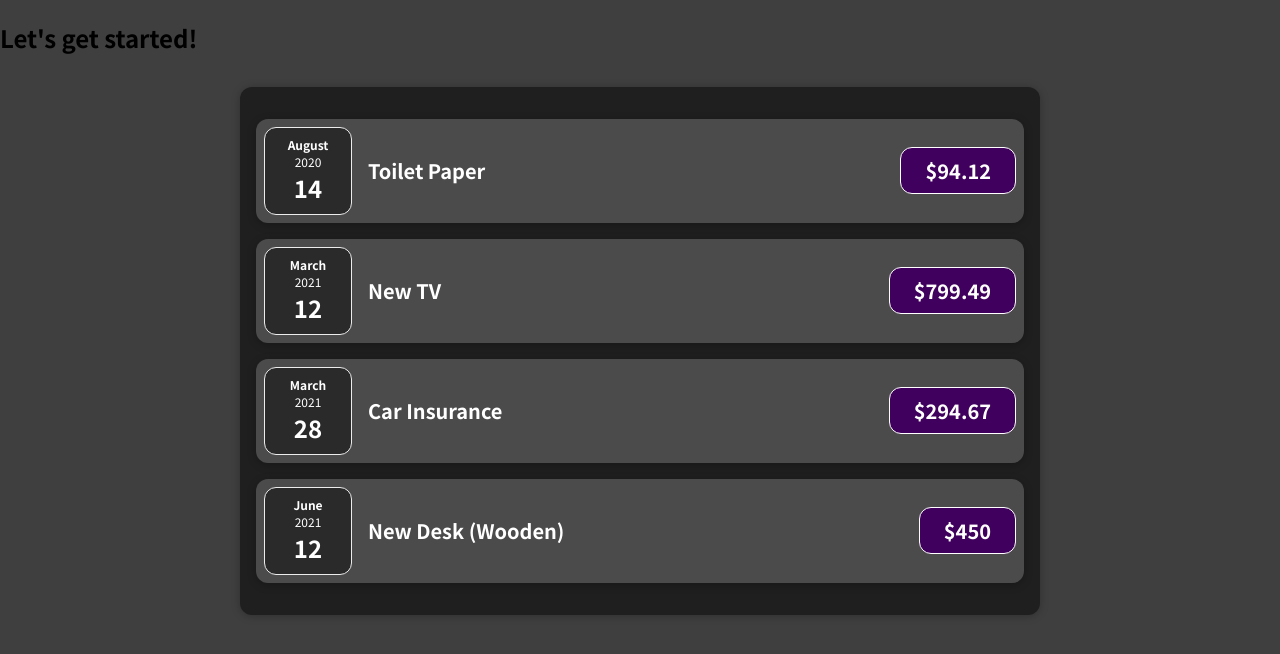
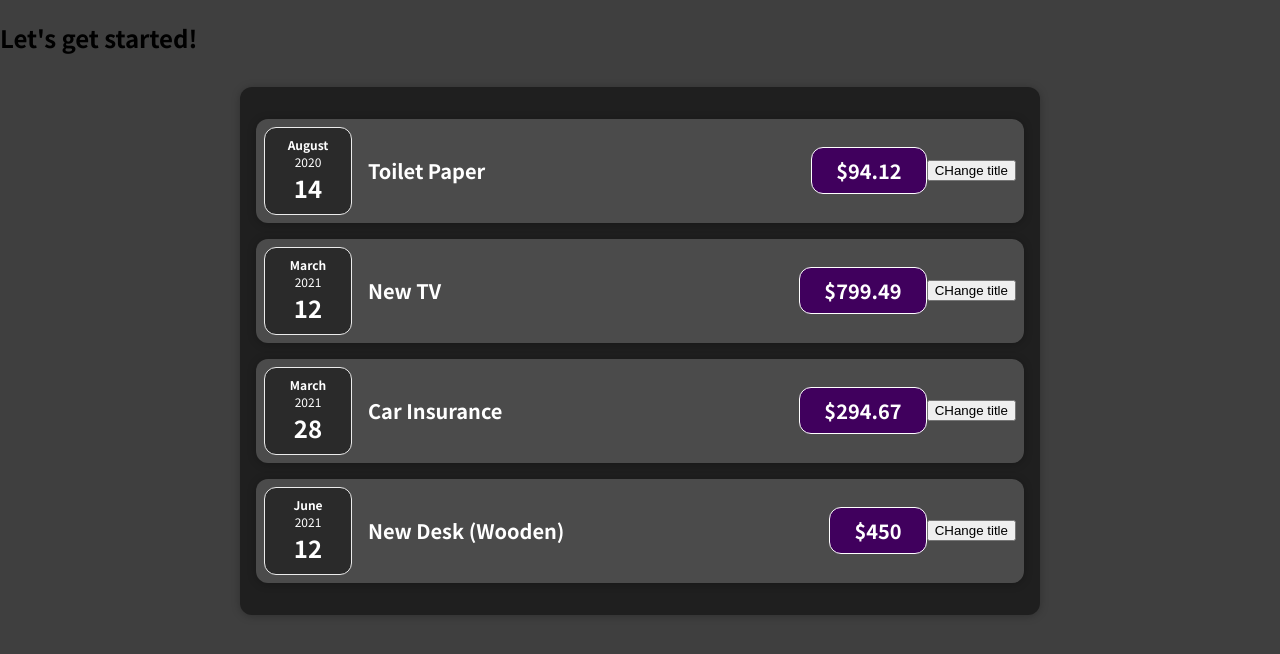
Before and after one commit to souvik150/React-Expense-Tracker, a React (Create React App) app: page / in a window 1280 px wide. Shown: the top 654 px of the page. Built offline with nearby package versions, Linux system fonts and the light colour scheme.

Commit message:
Add card

```diff
--- a/src/components/ExpenseDate.jsx
+++ b/src/components/Expenses/ExpenseDate.jsx
@@ -1,6 +1,6 @@
 import "./ExpenseDate.css";
 
-function ExpenseDate(props) {
+const ExpenseDate = (props) => {
   const month = props.date.toLocaleString("en-US", { month: "long" });
   const day = props.date.toLocaleString("en-US", { day: "2-digit" });
   const year = props.date.getFullYear();
@@ -12,6 +12,6 @@ function ExpenseDate(props) {
       <div className="expense-date__day">{day}</div>
     </div>
   );
-}
+};
 
 export default ExpenseDate;
--- a/src/components/ExpenseItem.css
+++ b/src/components/Expenses/ExpenseItem.css
@@ -2,10 +2,8 @@
   display: flex;
   justify-content: space-between;
   align-items: center;
-  box-shadow: 0 2px 8px rgba(0, 0, 0, 0.25);
   padding: 0.5rem;
   margin: 1rem 0;
-  border-radius: 12px;
   background-color: #4b4b4b;
 }
 
--- a/src/components/ExpenseItem.jsx
+++ b/src/components/Expenses/ExpenseItem.jsx
@@ -1,16 +1,18 @@
 import ExpenseDate from "./ExpenseDate";
+import Card from "../UI/Card";
 import "./ExpenseItem.css";
 
-function ExpenseItem(props) {
+const ExpenseItem = (props) => {
   return (
-    <div className="expense-item">
+    <Card className="expense-item">
       <ExpenseDate date={props.date} />
       <div className="expense-item__description">
         <h2>{props.title}</h2>
         <div className="expense-item__price">${props.amount}</div>
       </div>
-    </div>
+      <button>CHange title</button>
+    </Card>
   );
-}
+};
 
 export default ExpenseItem;
--- a/src/components/Expenses.css
+++ b/src/components/Expenses/Expenses.css
@@ -4,6 +4,4 @@
   margin: 2rem auto;
   width: 50rem;
   max-width: 95%;
-  border-radius: 12px;
-  box-shadow: 0 1px 8px rgba(0, 0, 0, 0.25);
 }
--- a/src/components/Expenses.jsx
+++ b/src/components/Expenses/Expenses.jsx
@@ -1,9 +1,10 @@
 import ExpenseItem from "./ExpenseItem";
+import Card from "./../UI/Card";
 import "./Expenses.css";
 
-function Expenses(props) {
+const Expenses = (props) => {
   return (
-    <div className="expenses">
+    <Card className="expenses">
       {props.expenses.map((expense) => (
         <ExpenseItem
           key={expense.id}
@@ -12,8 +13,8 @@ function Expenses(props) {
           date={expense.date}
         />
       ))}
-    </div>
+    </Card>
   );
-}
+};
 
 export default Expenses;
--- /dev/null
+++ b/src/components/UI/Card.css
@@ -0,0 +1,4 @@
+.card {
+  border-radius: 12px;
+  box-shadow: 0 1px 8px rgba(0, 0, 0, 0.25);
+}
--- /dev/null
+++ b/src/components/UI/Card.jsx
@@ -0,0 +1,8 @@
+import "./Card.css";
+
+const Card = (props) => {
+  const classes = "card " + props.className;
+  return <div className={classes}>{props.children}</div>;
+};
+
+export default Card;
```
Also changed, not shown: src/App.js (+4 -3 lines), src/components/Expenses/ExpenseDate.css (renamed from src/components/ExpenseDate.css), 1 other file (tests, documents, lock files or other folders).
